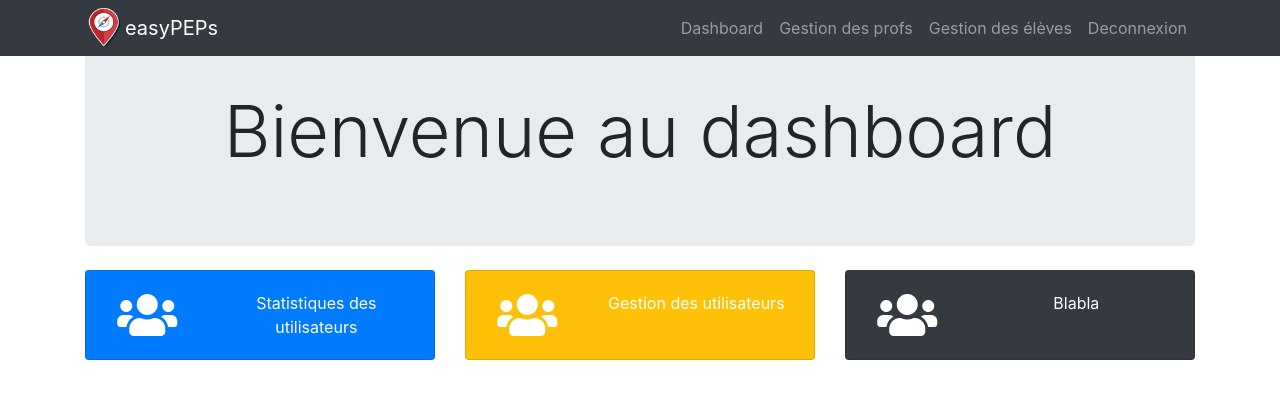
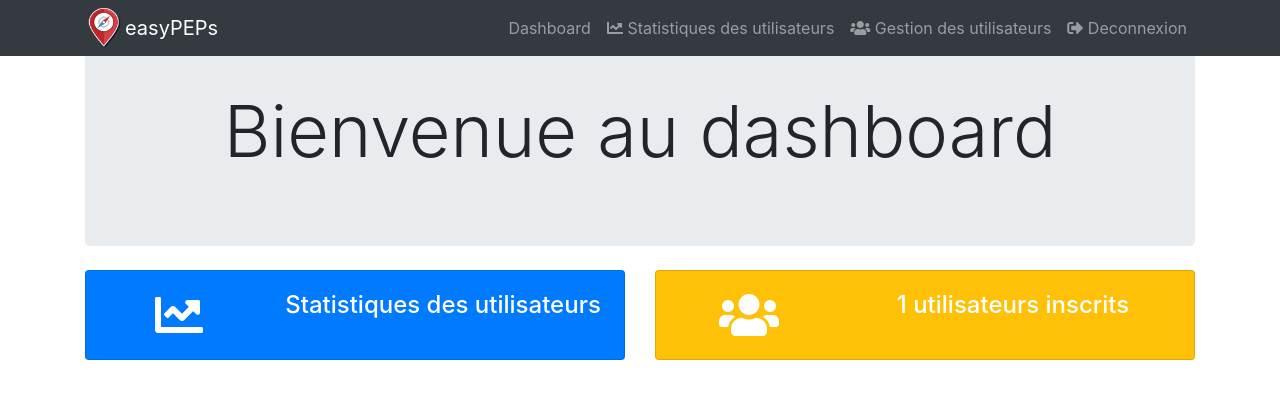
Before and after one commit to domad007/easyPeps, a Symfony app: template web/templates/admin/dashboard/dashboard.html.twig in a window 1280 px wide. Shown: the top 399 px of the page. Run offline with Twig, Linux system fonts and the light colour scheme; the template is opened without the code that fills it: most values are stand-ins (such as "Sample title", 1, 10 or a date in 2020); some libraries are stand-ins or nearby versions.

Commit message:
commencent des statistiques

```diff
--- a/web/composer.json
+++ b/web/composer.json
@@ -5,6 +5,7 @@
         "php": "^7.3.12",
         "ext-ctype": "*",
         "ext-iconv": "*",
+        "cmen/google-charts-bundle": "^3.2",
         "fzaninotto/faker": "^1.9",
         "guzzlefry/twig-age-extension": "dev-master",
         "oro/doctrine-extensions": "^1.3",
--- a/web/config/bundles.php
+++ b/web/config/bundles.php
@@ -14,4 +14,5 @@ return [
     Symfony\Bundle\MakerBundle\MakerBundle::class => ['dev' => true],
     Doctrine\Bundle\FixturesBundle\DoctrineFixturesBundle::class => ['dev' => true, 'test' => true],
     Symfony\Bundle\SwiftmailerBundle\SwiftmailerBundle::class => ['all' => true],
+    CMEN\GoogleChartsBundle\CMENGoogleChartsBundle::class => ['all' => true],
 ];
--- a/web/src/Form/InscriptionType.php
+++ b/web/src/Form/InscriptionType.php
@@ -32,8 +32,8 @@ class InscriptionType extends AbstractType
         ->add('sexe', ChoiceType::class, [
             'label' => "Quel est votre sexe ?",
             'choices' => [
-                'Homme' => "Homme",
-                'Femme' => "Femme"
+                'H' => "Homme",
+                'F' => "Femme"
             ]
         ])
         ->add('mdp', PasswordType::class, $contact->getConfig("Mot de passe", "Choisissez votre mot de passe"))
--- a/web/templates/admin/base.html.twig
+++ b/web/templates/admin/base.html.twig
@@ -25,17 +25,18 @@
             </button>
                 <div class="collapse navbar-collapse" id="navbarResponsive">
                     <ul class="navbar-nav ml-auto">
-                    <li class="nav-item">
-                            <a href="#" class="nav-link">Dashboard</a>
+                        <li class="nav-item">
+
+                            <a href="{{path('admin_dashboard')}}" class="nav-link"><i class="fal fa-tachometer"></i> Dashboard</a>
                         </li>
                         <li class="nav-item">
-                            <a class="nav-link" href="{{path('admin_accounts')}}">Gestion des profs</a>
+                            <a href="{{path('users_statistiques')}}" class="nav-link"><i class="fas fa-chart-line"></i>   Statistiques des utilisateurs</a>
                         </li>
                         <li class="nav-item">
-                            <a href="#" class="nav-link">Gestion des élèves</a>
+                            <a class="nav-link" href="{{path('admin_accounts')}}"><i class="fas fa-users"></i> Gestion des utilisateurs</a>
                         </li>
                         <li class="nav-item">
-                            <a href="{{path('deconnexion_user')}}" class="nav-link">Deconnexion</a>
+                            <a href="{{path('deconnexion_user')}}" class="nav-link"><i class="fas fa-sign-out-alt"></i> Deconnexion</a>
                         </li>
                     </ul>
                 </div>
--- a/web/templates/admin/dashboard/dashboard.html.twig
+++ b/web/templates/admin/dashboard/dashboard.html.twig
@@ -3,7 +3,6 @@
 {% block header %}
     <header class="jumbotron my-4">
         <h1 class="display-3" style="text-align: center">Bienvenue au dashboard</h1>
-
     </header>
 {% endblock %}
 {% block container %}
@@ -13,10 +12,12 @@
                 <div class="card-body">
                     <div class="row">
                         <div class="col-4">
-                            <i class="fas fa-users fa-3x"></i>
+                            <i class="fas fa-chart-line fa-3x"></i>
                         </div>
                         <div class="col-8">
-                            Statistiques des utilisateurs
+                            <h4 class="card-title">
+                                 <a href="{{path('users_statistiques')}}" class="stretched-link text-white">Statistiques des utilisateurs</a>
+                            </h4>
                         </div>
                     </div>
                 </div>
@@ -30,21 +31,9 @@
                             <i class="fas fa-users fa-3x"></i>
                         </div>
                         <div class="col-8">
-                            Gestion des utilisateurs
-                        </div>
-                    </div>
-                </div>
-            </div>
-        </div>
-        <div class="col">
-            <div class="card bg-dark text-white mb-3 text-center">
-                <div class="card-body">
-                    <div class="row">
-                        <div class="col-4">
-                            <i class="fas fa-users fa-3x"></i>
-                        </div>
-                        <div class="col-8">
-                            Blabla
+                            <h4 class="card-title">
+                               <a href="{{path('admin_accounts')}}" class="stretched-link text-white">{{totalUsers}} utilisateurs inscrits</a>
+                            </h4>
                         </div>
                     </div>
                 </div>
--- a/web/templates/admin/userAccount/userAccount.html.twig
+++ b/web/templates/admin/gestionUser/userAccount.html.twig
@@ -35,8 +35,8 @@
                             <td>{{value.sexe}}</td>
                             <td>{{dateNaissance | date('d-m-Y')}}</td>
                             <td>
-                                <a href="#" class="btn btn-primary btn-sm">Modifier</a>
-                                <a href="#" class="btn btn-danger btn-sm">Supprimer</a>
+                                <a href="#" class="btn btn-primary btn-sm"><i class="fas fa-edit"></i></a>
+                                <a href="#" class="btn btn-danger btn-sm"><i class="fas fa-trash"></i></a>
                             </td>
                         </tr>
                     {% endfor %}
```
Also changed, not shown: web/src/Controller/adminDashboardController.php (+10 -1 lines), web/src/Controller/userAccountsController.php (deleted, +0 -22 lines), web/src/Controller/usersController.php (added, +76 -0 lines), web/templates/admin/gestionUser/statistiquesUsers.html.twig (added, +17 -0 lines), 2 other files.
